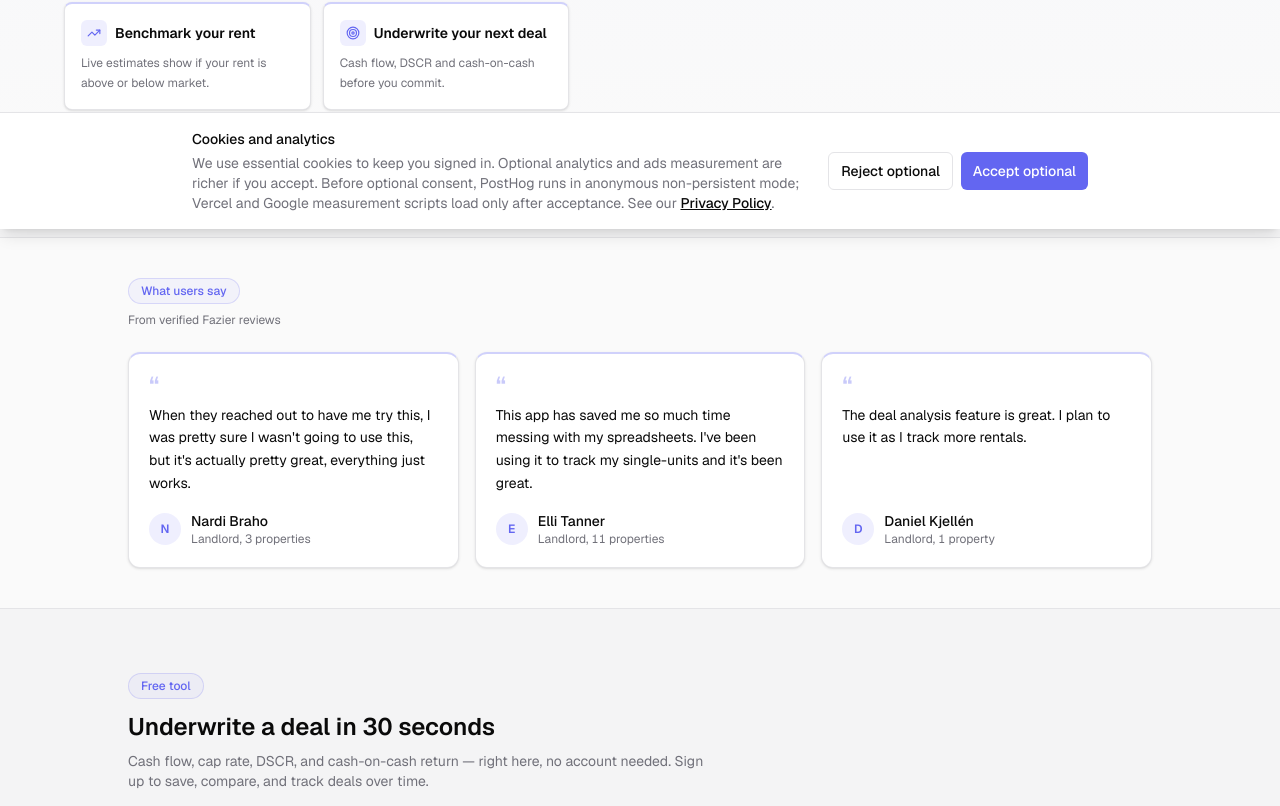
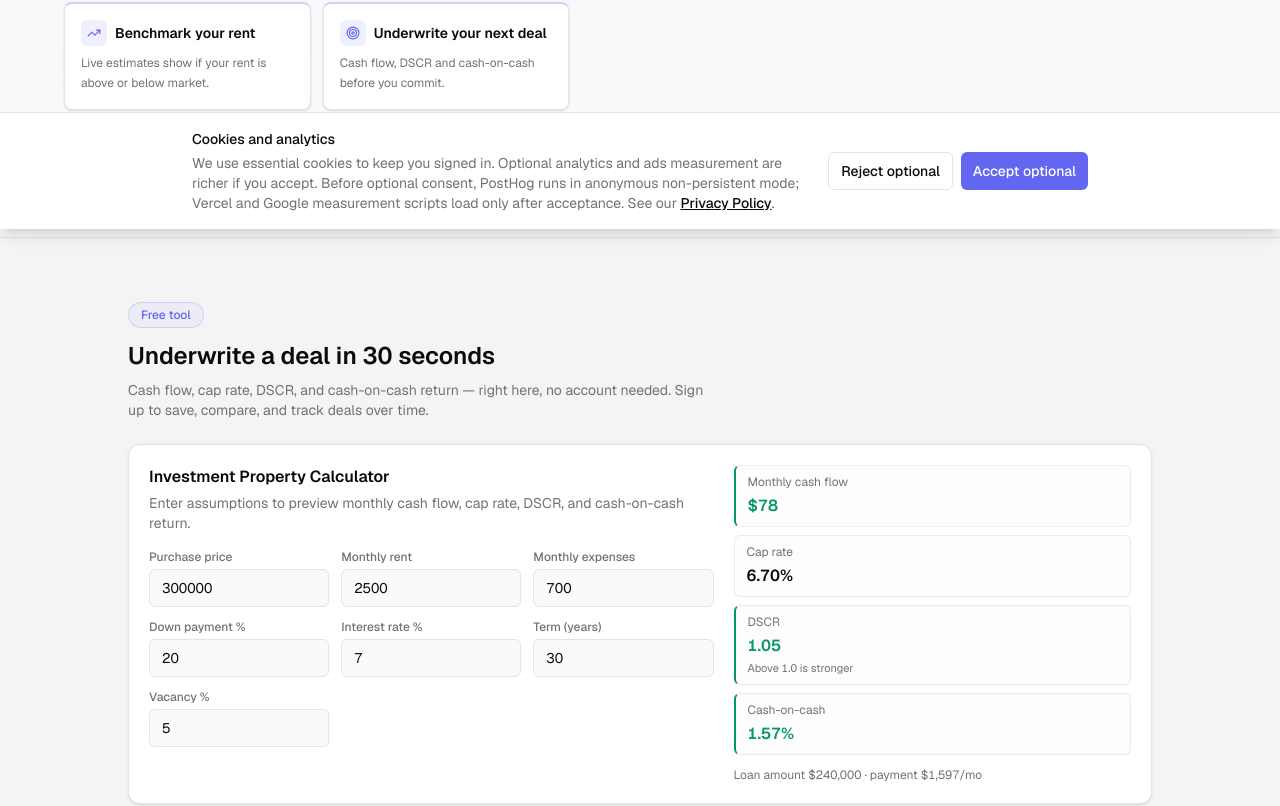
Before and after one commit to Refuro/RealEstatePortfolio, a Next.js app in the folder app/: page / in a window 1280 px wide. Shown: the part 571-1377 px from the top of the page. Built offline with nearby package versions, Linux system fonts and the light colour scheme; no server answers.

Commit message:
removed reviews for now til i get better ones

```diff
--- a/app/app/page.tsx
+++ b/app/app/page.tsx
@@ -360,80 +360,6 @@
               </p>
             </div>
           </div>
-        </section>
-
-        {/* Testimonials */}
-        <section
-          aria-label="User reviews"
-          className="border-b border-border bg-background px-4 py-8 sm:py-10"
-        >
-          <AnimatedSection>
-            <div className="mx-auto max-w-5xl">
-              <div className="mb-6">
-                <div className="flex justify-center sm:justify-start">
-                  <span className="inline-flex items-center rounded-full border border-accent/20 bg-accent/5 px-3 py-1 text-xs font-medium text-accent">
-                    What users say
-                  </span>
-                </div>
-                <p className="mt-2 text-center text-xs text-muted sm:text-left">
-                  From verified Fazier reviews
-                </p>
-              </div>
-              <div className="grid gap-4 sm:grid-cols-3">
-                {[
-                  {
-                    quote:
-                      "When they reached out to have me try this, I was pretty sure I wasn't going to use this, but it's actually pretty great, everything just works.",
-                    name: "Nardi Braho",
-                    credential: "Landlord, 3 properties",
-                  },
-                  {
-                    quote:
-                      "This app has saved me so much time messing with my spreadsheets. I've been using it to track my single-units and it's been great.",
-                    name: "Elli Tanner",
-                    credential: "Landlord, 11 properties",
-                  },
-                  {
-                    quote:
-                      "The deal analysis feature is great. I plan to use it as I track more rentals.",
-                    name: "Daniel Kjellén",
-                    credential: "Landlord, 1 property",
-                  },
-                ].map(({ quote, name, credential }) => (
-                  <figure
-                    key={name}
-                    className="flex flex-col gap-4 rounded-xl border border-border bg-card p-5 shadow-sm transition-all duration-150 hover:-translate-y-0.5 hover:shadow-md [border-top:2px_solid_color-mix(in_srgb,var(--accent)_30%,transparent)]"
-                  >
-                    <div className="flex flex-1 flex-col gap-1.5">
-                      <div
-                        className="text-2xl font-semibold leading-none text-accent/35"
-                        aria-hidden
-                      >
-                        &ldquo;
-                      </div>
-                      <blockquote className="flex-1 text-sm leading-relaxed text-foreground">
-                        {quote}
-                      </blockquote>
-                    </div>
-                    <figcaption className="flex items-center gap-2.5">
-                      <span
-                        className="flex size-8 shrink-0 items-center justify-center rounded-full bg-accent/10 text-xs font-semibold text-accent"
-                        aria-hidden
-                      >
-                        {name[0]}
-                      </span>
-                      <div>
-                        <p className="text-sm font-medium text-foreground">
-                          {name}
-                        </p>
-                        <p className="text-xs text-muted">{credential}</p>
-                      </div>
-                    </figcaption>
-                  </figure>
-                ))}
-              </div>
-            </div>
-          </AnimatedSection>
         </section>
 
         {/* Calculator */}
```
